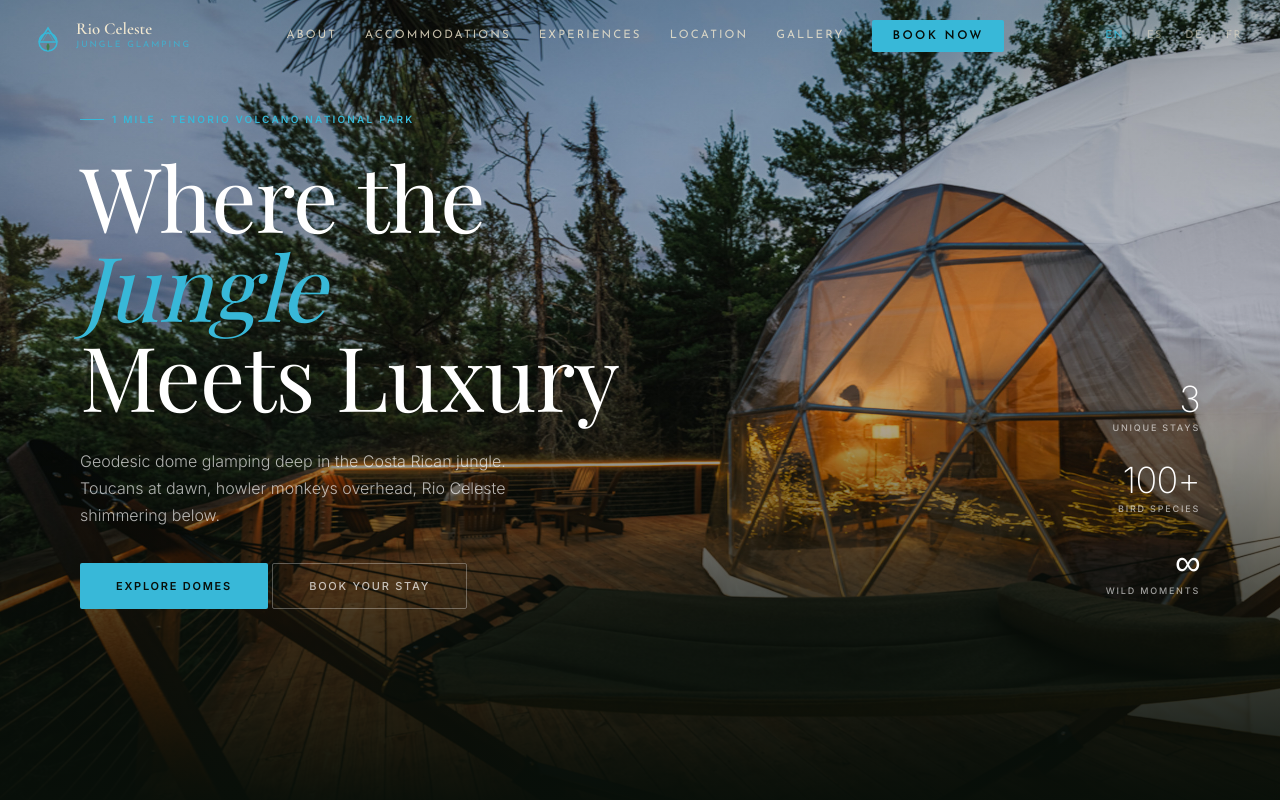
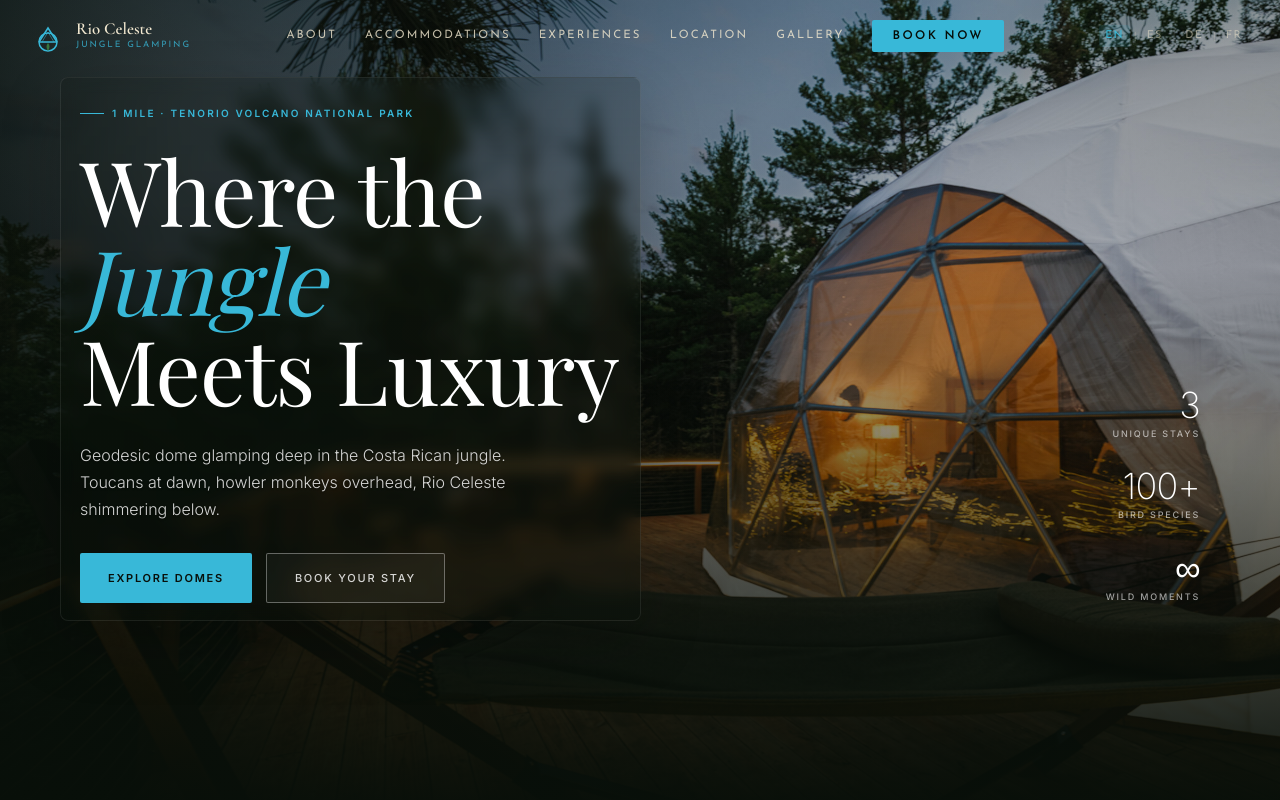
Before and after one commit to Kairox-Agents/rio-celeste-jungle-glamping, a plain HTML site: page index.html in a window 1280 px wide. Shown: the top 800 px of the page. Drawn offline with nearby package versions, Linux system fonts and the light colour scheme; a web font is replaced by a local one.

Commit message:
fix: improve hero readability and CTA layout

```diff
--- a/index.html
+++ b/index.html
@@ -116,18 +116,29 @@
     }
     .hero-mock-bg::after {
       content: ''; position: absolute; inset: 0;
-      background: linear-gradient(to bottom, rgba(8,15,9,0.25) 0%, rgba(8,15,9,0.1) 40%, rgba(8,15,9,0.7) 75%, rgba(8,15,9,1) 100%);
+      background:
+        linear-gradient(to bottom, rgba(8,15,9,0.22) 0%, rgba(8,15,9,0.08) 34%, rgba(8,15,9,0.66) 74%, rgba(8,15,9,1) 100%),
+        linear-gradient(90deg, rgba(8,15,9,0.86) 0%, rgba(8,15,9,0.62) 24%, rgba(8,15,9,0.28) 50%, rgba(8,15,9,0.12) 72%, rgba(8,15,9,0.18) 100%);
     }
     .hero-mock-wrap { position: relative; z-index: 2; max-width: 1280px; width: 100%; margin: 0 auto; padding: 0 80px 100px; }
     .hero-mock-content { max-width: 780px; }
+    .hero-mock-copy-shell { position: relative; display: inline-block; }
+    .hero-mock-copy-shell::before {
+      content: ''; position: absolute; inset: -20px -22px -18px -20px;
+      background: linear-gradient(180deg, rgba(8,15,9,0.18), rgba(8,15,9,0.42));
+      border: 1px solid rgba(255,255,255,0.08);
+      backdrop-filter: blur(8px); -webkit-backdrop-filter: blur(8px);
+      border-radius: 8px; box-shadow: 0 24px 60px rgba(0,0,0,0.22);
+      z-index: -1;
+    }
     .hero-mock-eyebrow { display: inline-flex; align-items: center; gap: 8px; font-family: 'Inter', sans-serif; font-size: 10px; font-weight: 600; letter-spacing: 0.22em; text-transform: uppercase; color: #38B8D8; margin-bottom: 24px; }
     .hero-mock-eyebrow::before { content: ''; display: block; width: 24px; height: 1px; background: #38B8D8; }
     .hero-mock-h1 { font-family: 'Playfair Display', serif; font-size: clamp(52px, 7vw, 96px); font-weight: 400; line-height: 1.0; letter-spacing: -0.01em; margin-bottom: 28px; color: #fff; }
     .hero-mock-h1 em { font-style: italic; color: #38B8D8; }
-    .hero-mock-sub { font-family: 'Inter', sans-serif; font-size: 16px; font-weight: 300; color: rgba(255,255,255,0.68); max-width: 440px; margin-bottom: 44px; line-height: 1.7; }
-    .hero-mock-actions { display: flex; gap: 16px; align-items: center; flex-wrap: wrap; }
-    .hero-btn-primary { font-family: 'Inter', sans-serif; font-size: 11px; font-weight: 600; letter-spacing: 0.16em; text-transform: uppercase; color: #080f09; background: #38B8D8; border: none; padding: 16px 36px; border-radius: 2px; text-decoration: none; }
-    .hero-btn-ghost { font-family: 'Inter', sans-serif; font-size: 11px; font-weight: 500; letter-spacing: 0.16em; text-transform: uppercase; color: rgba(255,255,255,0.7); background: transparent; border: 1px solid rgba(255,255,255,0.3); padding: 15px 36px; border-radius: 2px; text-decoration: none; }
+    .hero-mock-sub { font-family: 'Inter', sans-serif; font-size: 16px; font-weight: 300; color: rgba(255,255,255,0.82); text-shadow: 0 1px 2px rgba(0,0,0,0.35); max-width: 440px; margin-bottom: 30px; line-height: 1.7; }
+    .hero-mock-actions { display: flex; gap: 14px; align-items: stretch; flex-wrap: wrap; max-width: 560px; }
+    .hero-btn-primary { display:inline-flex; align-items:center; justify-content:center; min-height:50px; font-family: 'Inter', sans-serif; font-size: 11px; font-weight: 600; letter-spacing: 0.16em; text-transform: uppercase; color: #080f09; background: #38B8D8; border: none; padding: 16px 28px; border-radius: 2px; text-decoration: none; }
+    .hero-btn-ghost { display:inline-flex; align-items:center; justify-content:center; min-height:50px; font-family: 'Inter', sans-serif; font-size: 11px; font-weight: 500; letter-spacing: 0.16em; text-transform: uppercase; color: rgba(255,255,255,0.82); background: rgba(255,255,255,0.04); border: 1px solid rgba(255,255,255,0.34); padding: 15px 28px; border-radius: 2px; text-decoration: none; }
     .hero-stats-mock { position: absolute; right: 80px; bottom: 100px; z-index: 2; display: flex; flex-direction: column; gap: 28px; text-align: right; }
     .hero-stat-num-mock { font-family: 'Inter', sans-serif; font-size: 36px; font-weight: 200; letter-spacing: -0.02em; line-height: 1; color: #fff; }
     .hero-stat-label-mock { font-family: 'Inter', sans-serif; font-size: 9px; font-weight: 500; letter-spacing: 0.2em; text-transform: uppercase; color: rgba(255,255,255,0.6); margin-top: 4px; }
@@ -302,12 +313,14 @@
   <div class="hero-mock-bg"></div>
   <div class="hero-mock-wrap">
     <div class="hero-mock-content">
-      <div class="hero-mock-eyebrow" data-i18n="hero_badge">1 Mile · Tenorio Volcano National Park</div>
-      <h1 class="hero-mock-h1" data-i18n="hero_headline">Where the<br/><em>Jungle</em><br/>Meets Luxury</h1>
-      <p class="hero-mock-sub" data-i18n="hero_sub">Geodesic dome glamping deep in the Costa Rican jungle. Toucans at dawn, howler monkeys overhead, Rio Celeste shimmering below.</p>
-      <div class="hero-actions-mock">
-        <a href="#accommodations" class="hero-btn-primary" data-i18n="hero_cta1">Explore Domes</a>
-        <a href="#booking" class="hero-btn-ghost" data-i18n="hero_cta2">Book Your Stay</a>
+      <div class="hero-mock-copy-shell">
+        <div class="hero-mock-eyebrow" data-i18n="hero_badge">1 Mile · Tenorio Volcano National Park</div>
+        <h1 class="hero-mock-h1" data-i18n="hero_headline">Where the<br/><em>Jungle</em><br/>Meets Luxury</h1>
+        <p class="hero-mock-sub" data-i18n="hero_sub">Geodesic dome glamping deep in the Costa Rican jungle. Toucans at dawn, howler monkeys overhead, Rio Celeste shimmering below.</p>
+        <div class="hero-mock-actions">
+          <a href="#accommodations" class="hero-btn-primary" data-i18n="hero_cta1">Explore Domes</a>
+          <a href="#booking" class="hero-btn-ghost" data-i18n="hero_cta2">Book Your Stay</a>
+        </div>
       </div>
     </div>
     <div class="hero-stats-mock">
```
